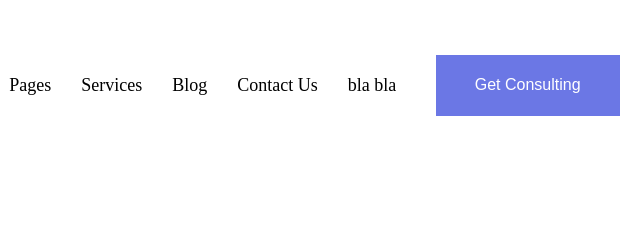
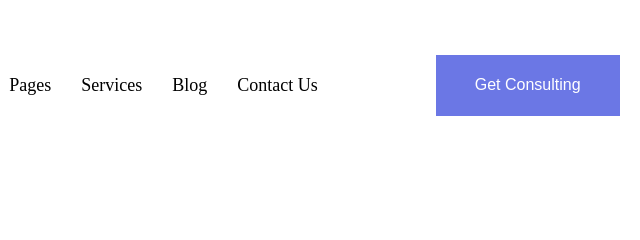
Before and after one commit to mkkusa/task6-new, a plain HTML site: page index.html in a window 1280 px wide. Shown: the top 240 px of the page, 640-1280 px from the left. Drawn offline with Linux system fonts and the light colour scheme; files whose address does not match are found by name.

Commit message:
lastChange

```diff
--- a/index.html
+++ b/index.html
@@ -22,7 +22,7 @@
           <li>Services</li>
           <li>Blog</li>
           <li>Contact Us</li>
-          <li>bla bla</li>
+
         </ul>
       </nav>
 
```
